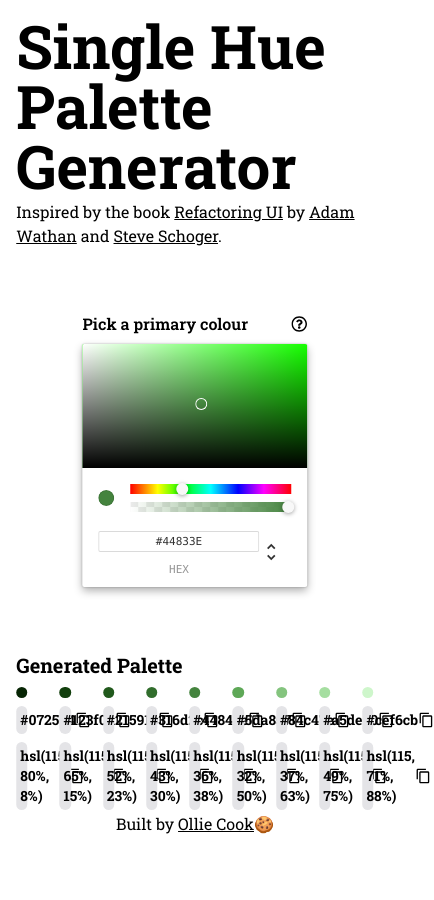
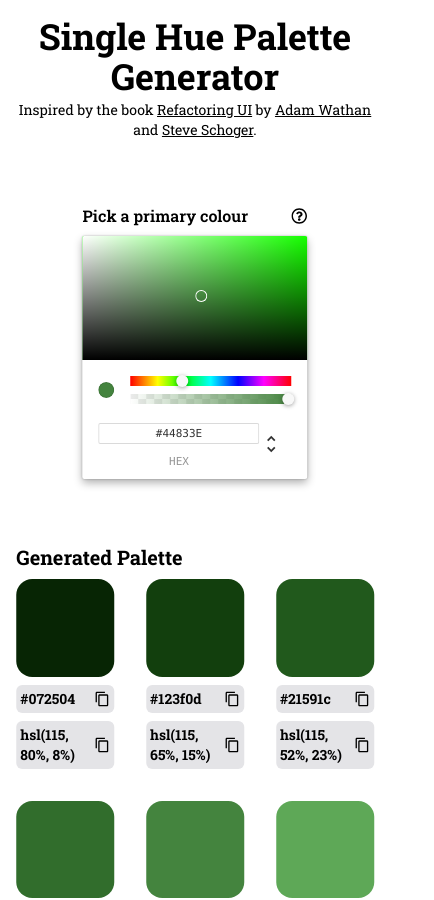
Before and after one commit to ollie-cook/colour-palette-generator, a Next.js app: page / in a window 390 px wide. Shown: the top 900 px of the page, 434 px wide, since content can reach past the window. Before the commit the page ends 844 px from the top, so only its background shows below. Built offline with nearby package versions, Linux system fonts and the light colour scheme.

Commit message:
Made responsive

```diff
--- a/app/components/Palette.tsx
+++ b/app/components/Palette.tsx
@@ -10,9 +10,9 @@ export default function Palette() {
   const colours = generateColours(primaryColour)
 
   return (
-    <div className="w-full mt-16">
+    <div className="w-full my-16 ">
       <h2 className="text-xl font-bold">Generated Palette</h2>
-      <div className="grid grid-cols-9 gap-8 mt-2">
+      <div className="grid grid-cols-3 lg:grid-cols-9 gap-8 mt-2">
         {
           colours.map((colour, index) => {
             const guid = crypto.randomUUID()
--- a/app/page.tsx
+++ b/app/page.tsx
@@ -5,8 +5,8 @@ import PrimaryColourProvider from "./components/PrimaryColourContext";
 export default function Home() {
   return (
     <main className="flex flex-col items-center w-11/12 relative left-1/2 -translate-x-1/2 min-h-screen">
-      <h1 className="text-6xl mt-4 font-bold">Single Hue Palette Generator</h1>
-      <p className="mt-1">
+      <h1 className="text-4xl text-center mt-4 font-bold md:text-6xl">Single Hue Palette Generator</h1>
+      <p className="text-center text-sm md:text-base mt-1">
         Inspired by the book <a href="https://www.refactoringui.com/" target="_blank" className="underline">Refactoring UI</a> by <a href="https://adamwathan.me/" target="_blank" className="underline">Adam Wathan</a> and <a href="https://www.steveschoger.com/" target="_blank" className="underline">Steve Schoger</a>.
       </p>
       <PrimaryColourProvider>
```
